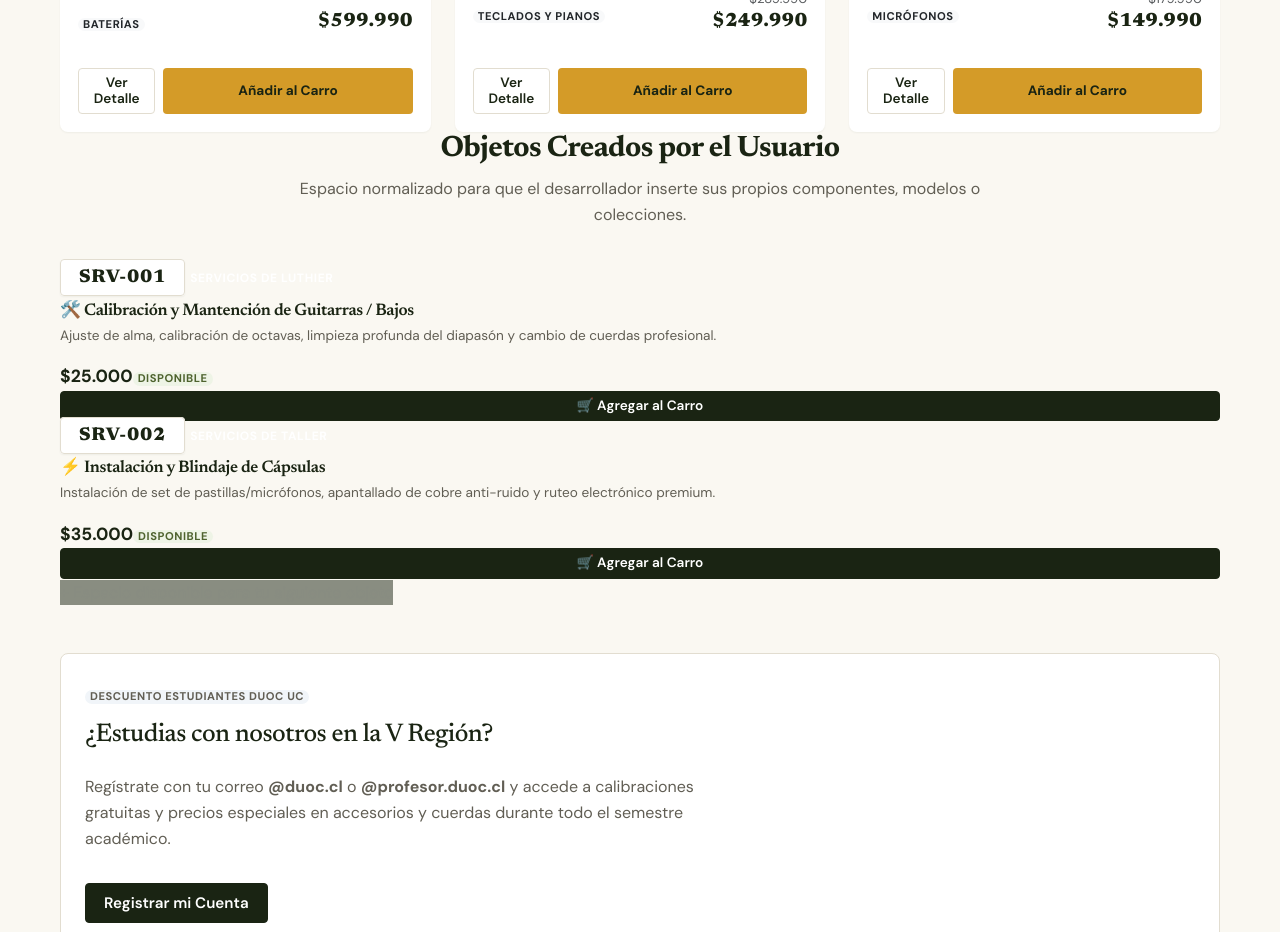
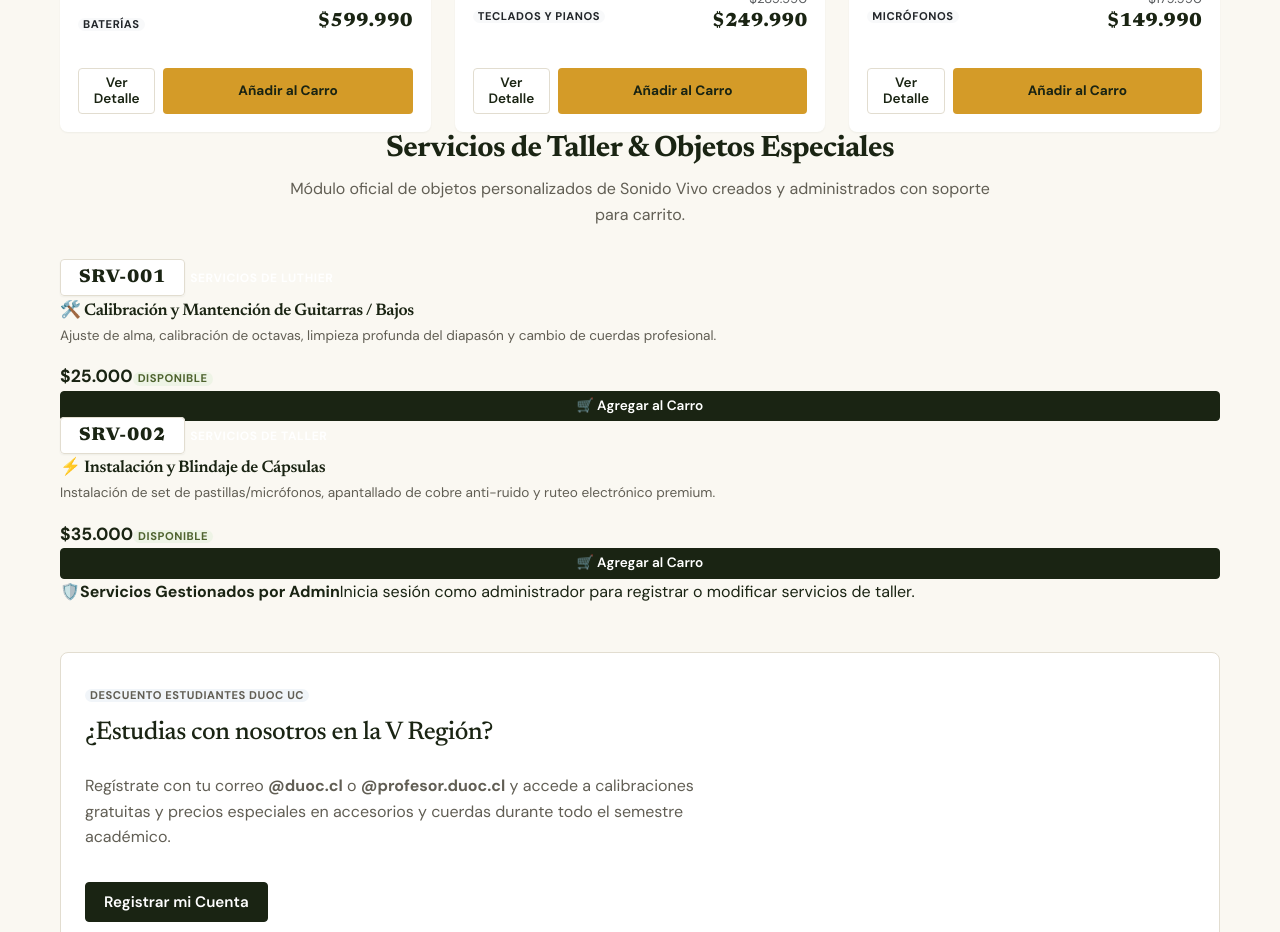
Before and after one commit to NezerkC/Prueba-Parcial-1, a React (Vite) app in the folder fullstack-react-parcial-1/: page / in a window 1280 px wide. Shown: the part 2280-3212 px from the top of the page. Built offline with nearby package versions, Linux system fonts and the light colour scheme.

Commit message:
feat(components): actualizar CustomObjectsSection con gestión de objetos para Admin y persistencia

```diff
--- a/fullstack-react-parcial-1/src/components/home/CustomObjectsSection.jsx
+++ b/fullstack-react-parcial-1/src/components/home/CustomObjectsSection.jsx
@@ -1,25 +1,134 @@
+import { useState, useEffect } from 'react';
+import PropTypes from 'prop-types';
 import SectionHeader from '../SectionHeader';
 import CustomObjectCard from './CustomObjectCard';
+import ModalCrearObjeto from './ModalCrearObjeto';
+import { useAuth } from '../../context/AuthContext';
+import { OBJETOS_CREADOS_POR_PROGRAMADOR } from '../../data/productos';
 
-function CustomObjectsSection({ objetos = [] }) {
+const STORAGE_KEY_OBJETOS = 'sonido_vivo_objetos_admin_v1';
+
+function CustomObjectsSection({ objetos = OBJETOS_CREADOS_POR_PROGRAMADOR, onAddToCart }) {
+  const { isAdmin } = useAuth();
+  const [modalAbierto, setModalAbierto] = useState(false);
+  const [notificacion, setNotificacion] = useState(null);
+
+  const [listaObjetos, setListaObjetos] = useState(() => {
+    try {
+      const guardados = localStorage.getItem(STORAGE_KEY_OBJETOS);
+      return guardados ? JSON.parse(guardados) : objetos;
+    } catch (error) {
+      console.error('Error al cargar objetos propios desde localStorage:', error);
+      return objetos;
+    }
+  });
+
+  useEffect(() => {
+    try {
+      localStorage.setItem(STORAGE_KEY_OBJETOS, JSON.stringify(listaObjetos));
+    } catch (error) {
+      console.error('Error al persistir objetos propios:', error);
+    }
+  }, [listaObjetos]);
+
+  const handleGuardarObjeto = (datosNuevo) => {
+    const siguienteNumero = listaObjetos.length + 1;
+    const nuevoId = `SRV-${String(siguienteNumero).padStart(3, '0')}`;
+
+    const objetoCompleto = {
+      id: nuevoId,
+      codigo: nuevoId,
+      ...datosNuevo,
+    };
+
+    setListaObjetos((prev) => [...prev, objetoCompleto]);
+    setModalAbierto(false);
+    setNotificacion(`¡Servicio "${objetoCompleto.nombre}" registrado exitosamente como ${nuevoId}!`);
+    setTimeout(() => setNotificacion(null), 4000);
+  };
+
+  const handleEliminarObjeto = (id) => {
+    const confirmacion = window.confirm(`¿Estás seguro de eliminar el objeto/servicio con código ${id}?`);
+    if (confirmacion) {
+      setListaObjetos((prev) => prev.filter((item) => item.id !== id));
+      setNotificacion(`El objeto ${id} fue eliminado correctamente.`);
+      setTimeout(() => setNotificacion(null), 3000);
+    }
+  };
+
   return (
-    <section className="custom-objects-section" id="seccion-objetos-propios">
+    <section className="custom-objects-section" id="seccion-objetos-propios" aria-label="Servicios y Objetos de Taller">
       <SectionHeader
-        title="Objetos Creados por el Usuario"
-        subtitle="Espacio normalizado para que el desarrollador inserte sus propios componentes, modelos o colecciones."
+        title="Servicios de Taller & Objetos Especiales"
+        subtitle="Módulo oficial de objetos personalizados de Sonido Vivo creados y administrados con soporte para carrito."
       />
 
+      {notificacion && (
+        <div className="alert alert-success alert-dismissible fade show mb-4" role="alert">
+          {notificacion}
+          <button
+            type="button"
+            className="btn-close"
+            onClick={() => setNotificacion(null)}
+            aria-label="Cerrar notificación"
+          />
+        </div>
+      )}
+
       <div className="custom-objects-grid" id="grid-objetos-propios">
-        {objetos.map((objeto) => (
-          <CustomObjectCard key={objeto.id} objeto={objeto} />
+        {listaObjetos.map((objeto) => (
+          <CustomObjectCard
+            key={objeto.id}
+            objeto={objeto}
+            onAddToCart={onAddToCart}
+            isAdmin={isAdmin}
+            onEliminar={handleEliminarObjeto}
+          />
         ))}
 
-        <article className="custom-card placeholder">
-          <span>+ Espacio disponible para tu siguiente objeto</span>
-        </article>
+        {isAdmin ? (
+          <button
+            type="button"
+            className="custom-card-slot active-admin-slot"
+            onClick={() => setModalAbierto(true)}
+            data-testid="btn-abrir-modal-crear-objeto"
+            aria-label="Crear nuevo servicio u objeto como Administrador"
+          >
+            <span className="slot-icon">+</span>
+            <strong className="slot-title">Crear Nuevo Servicio u Objeto</strong>
+            <span className="slot-subtitle">Haz clic para registrarlo en el catálogo</span>
+            <span className="badge bg-warning text-dark mt-2">Acceso Exclusivo Admin</span>
+          </button>
+        ) : (
+          <article className="custom-card-slot read-only-slot" data-testid="custom-card-slot-readonly">
+            <span className="slot-icon">🛡️</span>
+            <strong className="slot-title">Servicios Gestionados por Admin</strong>
+            <span className="slot-subtitle">
+              Inicia sesión como administrador para registrar o modificar servicios de taller.
+            </span>
+          </article>
+        )}
       </div>
+
+      {modalAbierto && (
+        <ModalCrearObjeto
+          onGuardar={handleGuardarObjeto}
+          onCerrar={() => setModalAbierto(false)}
+        />
+      )}
     </section>
   );
 }
 
+CustomObjectsSection.propTypes = {
+  objetos: PropTypes.arrayOf(
+    PropTypes.shape({
+      id: PropTypes.string.isRequired,
+      nombre: PropTypes.string.isRequired,
+      precio: PropTypes.oneOfType([PropTypes.number, PropTypes.string]).isRequired,
+    })
+  ),
+  onAddToCart: PropTypes.func,
+};
+
 export default CustomObjectsSection;
```
